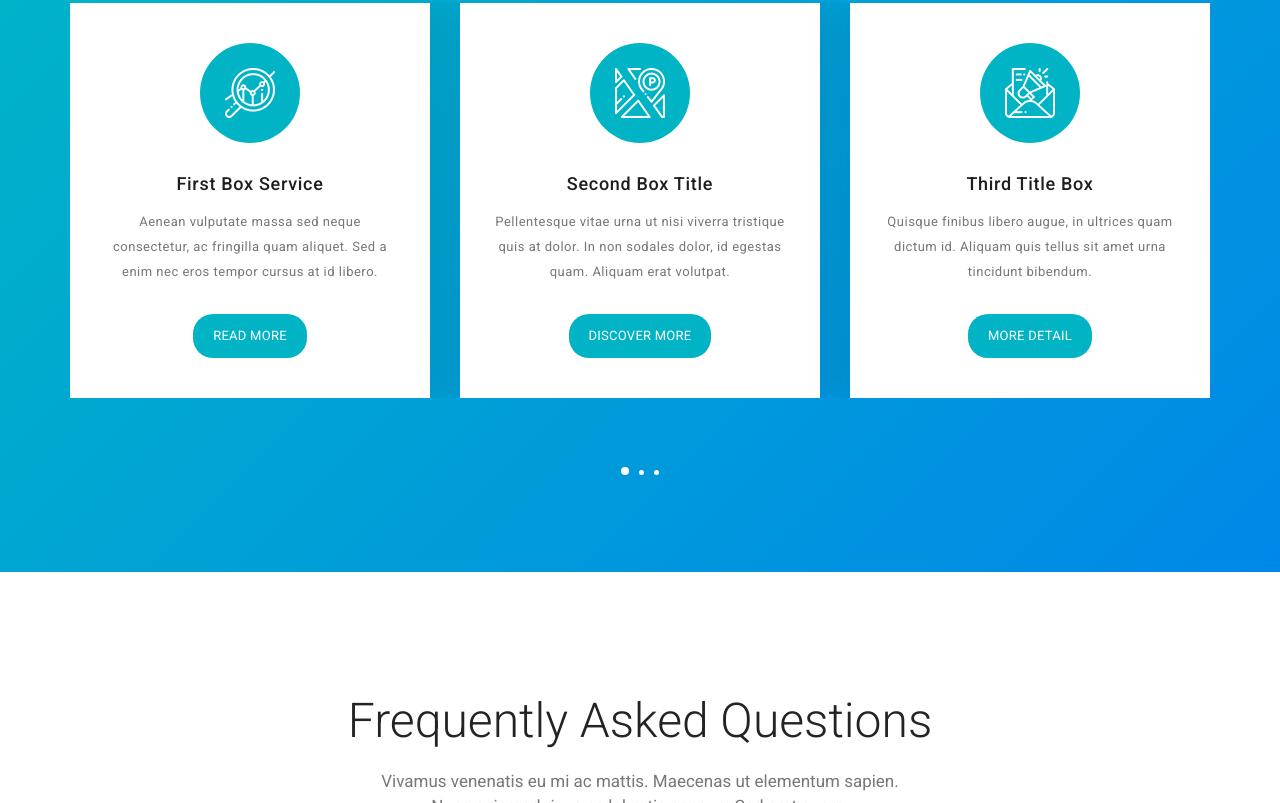
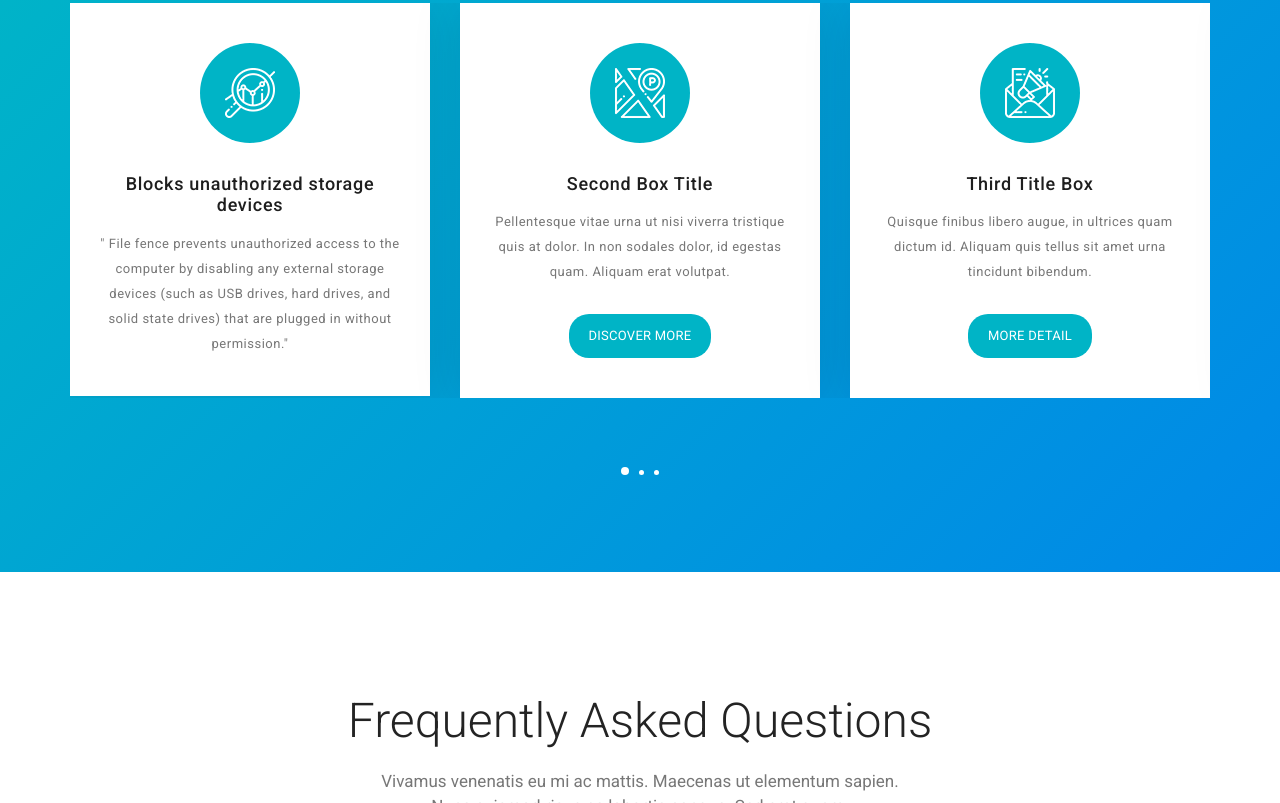
Before and after one commit to jonadabbanks/test, a plain HTML site: page index.html in a window 1280 px wide. Shown: the part 2454-3257 px from the top of the page. Drawn offline with Linux system fonts and the light colour scheme.

Commit message:
added features

```diff
--- a/index.html
+++ b/index.html
@@ -170,9 +170,9 @@ https://templatemo.com/tm-537-art-factory
                         <div class="icon">
                             <i><img src="assets/images/service-icon-01.png" alt=""></i>
                         </div>
-                        <h5 class="service-title">First Box Service</h5>
-                        <p>Aenean vulputate massa sed neque consectetur, ac fringilla quam aliquet. Sed a enim nec eros tempor cursus at id libero.</p>
-                        <a href="#" class="main-button">Read More</a>
+                        <h5 class="service-title">Blocks unauthorized storage devices</h5>
+                        <p>" File fence prevents unauthorized access to the computer by disabling any external storage devices (such as USB drives, hard drives, and solid state drives) that are plugged in without permission."</p>
+                         <!-- *****<a href="#" class="main-button">Read More</a> ***** -->
                     </div>
                     <div class="item service-item">
                         <div class="icon">
```
